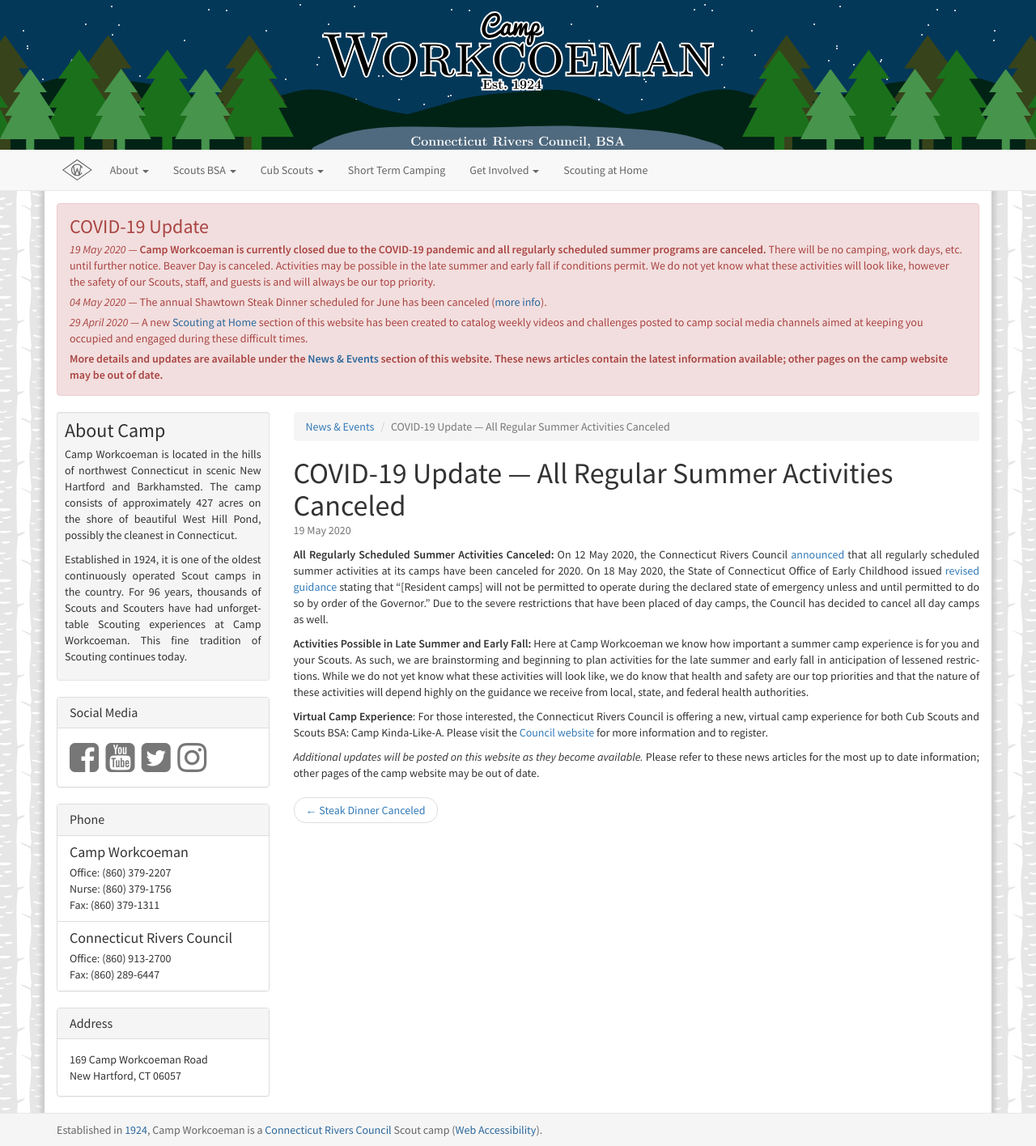
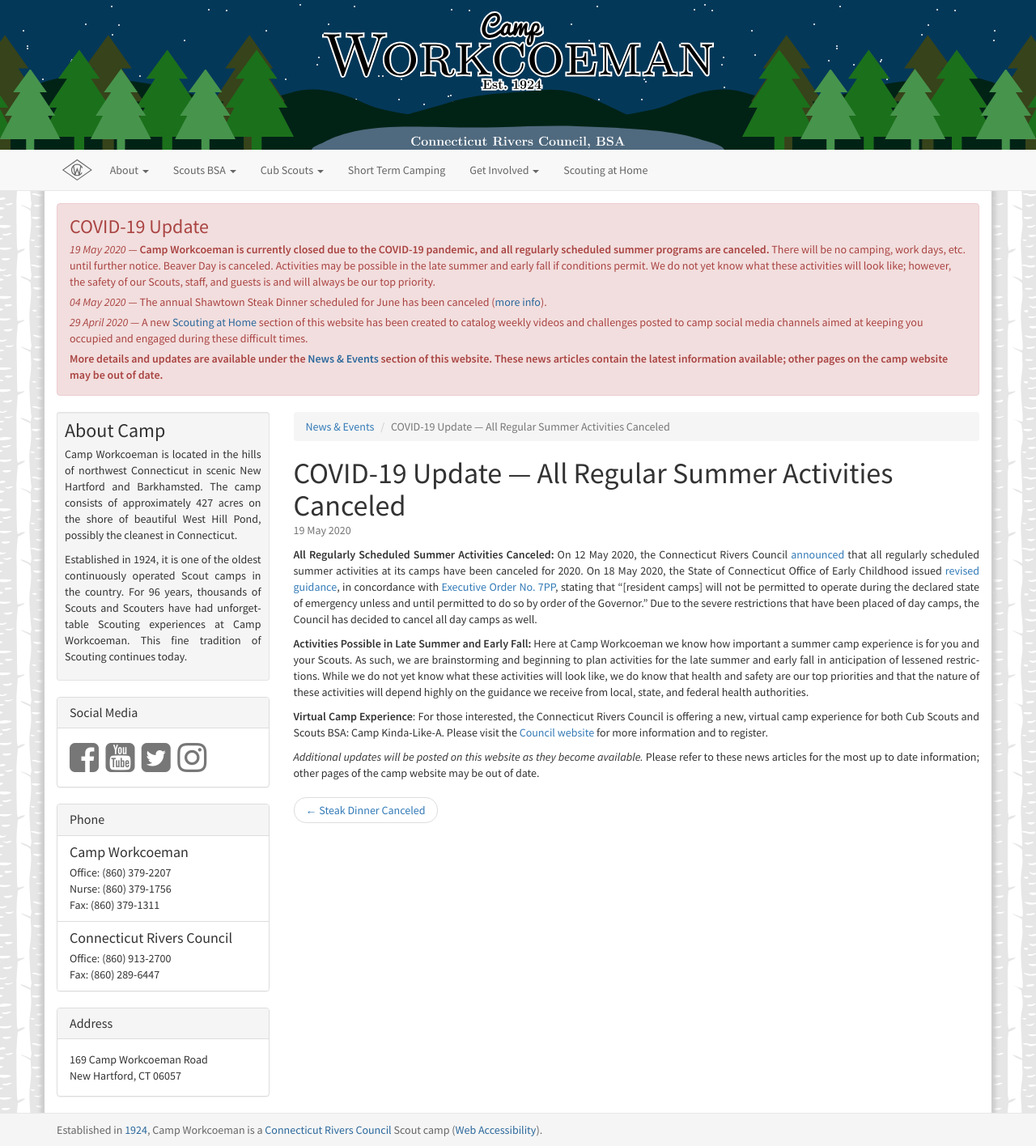
Before and after one commit to campworkcoeman/campworkcoeman.org, a Jekyll site: the page built from about/news/_posts/2020-05-19-covid-19-update.md, in a window 1280 px wide. Shown: the whole page at 81% size. Built offline with Jekyll 4.4.1, drawn with Linux system fonts in a browser that asks for light colours; nearby versions of some CDN libraries; Markdown is read by kramdown in place of the engine named in the settings.

Commit message:
Fix grammatical mistakes and add reference to executive order.

```diff
--- a/_includes/announcement.html
+++ b/_includes/announcement.html
@@ -4,7 +4,7 @@
 <div id="announcement">
     <div class="alert alert-danger">
     <h3 class="list-group-item-heading">COVID-19 Update</h3>
-    <p><em>19 May 2020</em> &mdash; <b>Camp Workcoeman is currently closed due to the COVID-19 pandemic and all regularly scheduled summer programs are canceled.</b> There will be no camping, work days, etc. until further notice. Beaver Day is canceled. Activities may be possible in the late summer and early fall if conditions permit. We do not yet know what these activities will look like, however the safety of our Scouts, staff, and guests is and will always be our top priority.</p>
+    <p><em>19 May 2020</em> &mdash; <b>Camp Workcoeman is currently closed due to the COVID-19 pandemic, and all regularly scheduled summer programs are canceled.</b> There will be no camping, work days, etc. until further notice. Beaver Day is canceled. Activities may be possible in the late summer and early fall if conditions permit. We do not yet know what these activities will look like; however, the safety of our Scouts, staff, and guests is and will always be our top priority.</p>
     <p><em>04 May 2020</em> &mdash; The annual Shawtown Steak Dinner scheduled for June has been canceled (<a href="https://campworkcoeman.org/about/news/2020/05/04/steak-dinner-canceled/">more info</a>).</p>
     <p><em>29 April 2020</em> &mdash; A new <a href="https://campworkcoeman.org/scouting-at-home/">Scouting at Home</a> section of this website has been created to catalog weekly videos and challenges posted to camp social media channels aimed at keeping you occupied and engaged during these difficult times.</p>
     <p><b>More details and updates are available under the <a href="https://campworkcoeman.org/about/news/">News & Events</a> section of this website. These news articles contain the latest information available; other pages on the camp website may be out of date.</b></p>
--- a/about/news/_posts/2020-05-19-covid-19-update.md
+++ b/about/news/_posts/2020-05-19-covid-19-update.md
@@ -4,7 +4,7 @@
 title: COVID-19 Update &mdash; All Regular Summer Activities Canceled
 ---
 
-**All Regularly Scheduled Summer Activities Canceled:** On 12 May 2020, the Connecticut Rivers Council [announced](https://preview.mailerlite.com/y2l8g1/) that all regularly scheduled summer activities at its camps have been canceled for 2020. On 18 May 2020, the State of Connecticut Office of Early Childhood issued [revised guidance](https://www.ctoec.org/wp-content/uploads/2020/04/COVID-19-memo-18-youth-camp-guidance_2020.05.19-1-1.pdf) stating that "[Resident camps] will not be permitted to operate during the declared state of emergency unless and until permitted to do so by order of the Governor." Due to the severe restrictions that have been placed of day camps, the Council has decided to cancel all day camps as well.
+**All Regularly Scheduled Summer Activities Canceled:** On 12 May 2020, the Connecticut Rivers Council [announced](https://preview.mailerlite.com/y2l8g1/) that all regularly scheduled summer activities at its camps have been canceled for 2020. On 18 May 2020, the State of Connecticut Office of Early Childhood issued [revised guidance](https://www.ctoec.org/wp-content/uploads/2020/04/COVID-19-memo-18-youth-camp-guidance_2020.05.19-1-1.pdf), in concordance with [Executive Order No. 7PP](https://portal.ct.gov/-/media/Office-of-the-Governor/Executive-Orders/Lamont-Executive-Orders/Executive-Order-No-7PP.pdf), stating that "[resident camps] will not be permitted to operate during the declared state of emergency unless and until permitted to do so by order of the Governor." Due to the severe restrictions that have been placed of day camps, the Council has decided to cancel all day camps as well.
 
 **Activities Possible in Late Summer and Early Fall:** Here at Camp Workcoeman we know how important a summer camp experience is for you and your Scouts. As such, we are brainstorming and beginning to plan activities for the late summer and early fall in anticipation of lessened restrictions. While we do not yet know what these activities will look like, we do know that health and safety are our top priorities and that the nature of these activities will depend highly on the guidance we receive from local, state, and federal health authorities.
 
```
